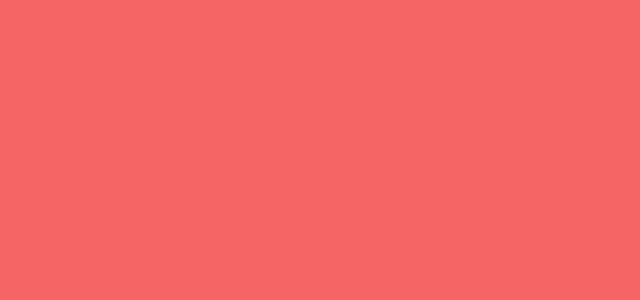
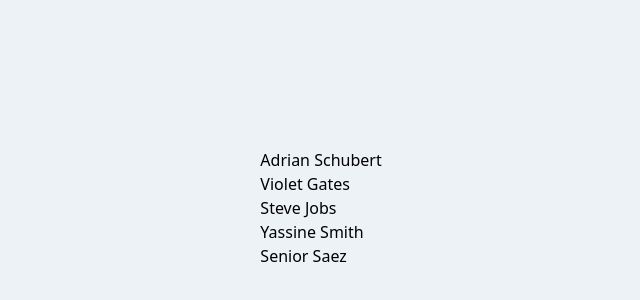
Before and after one commit to BinarCode/draggable-list-example, a Vue app: page / in a window 1280 px wide. Shown: the part 192-492 px from the top of the page, without its empty margins (319-959 px from the left). Built offline with nearby package versions, Linux system fonts and the light colour scheme.

Commit message:
Add users object and sample list

```diff
--- a/src/App.vue
+++ b/src/App.vue
@@ -1,13 +1,48 @@
 <template>
-  <div id="app" class="min-h-screen w-screen bg-red-500">
-
-  </div>
+    <div id="app" class="min-h-screen w-screen bg-gray-200 flex items-center justify-center">
+        <ul>
+            <li v-for="user in users" :key="user.id">
+              {{user.name}}
+            </li>
+        </ul>
+    </div>
 </template>
 
 <script>
-export default {
-  name: 'app',
-}
+  export default {
+    name: 'app',
+    data() {
+      return {
+        users: [
+          {
+            id: 1,
+            name: "Adrian Schubert",
+            avatar: "https://pickaface.net/gallery/avatar/unr_sample_161118_2054_ynlrg.png"
+          },
+          {
+            id: 2,
+            name: "Violet Gates",
+            avatar: "https://pickaface.net/gallery/avatar/freud51c8b3f65e7dc.png"
+          },
+          {
+            id: 3,
+            name: "Steve Jobs",
+            avatar: "https://pickaface.net/gallery/avatar/Opi51c74d0125fd4.png"
+          },
+          {
+            id: 4,
+            name: "Yassine Smith",
+            avatar: "https://pickaface.net/gallery/avatar/unr_yassine_191124_2012_3gngr.png"
+          },
+          {
+            id: 5,
+            name: "Senior Saez",
+            avatar: "https://pickaface.net/gallery/avatar/elmedinilla541c03412955c.png"
+          }
+        ]
+      }
+    }
+  }
 </script>
 
 <style lang="scss">
```
